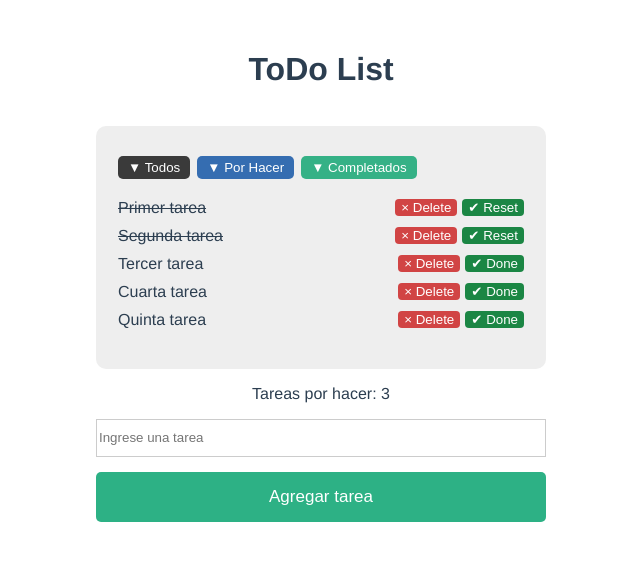
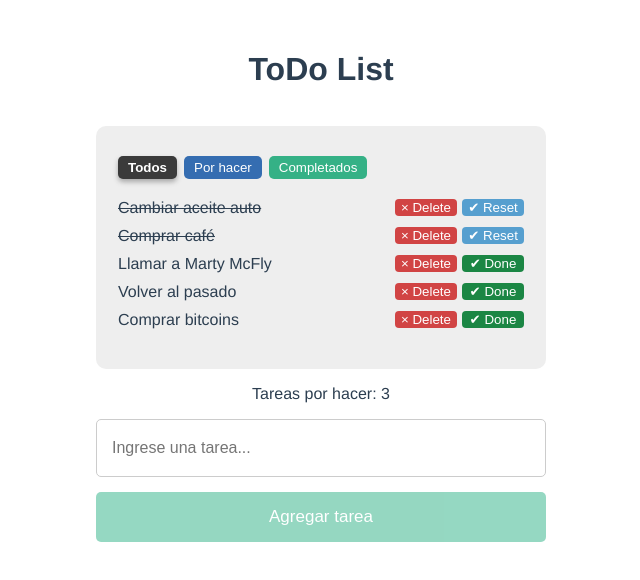
Before and after one commit to thelucho/vue-todo-app, a Vue app: page / in a window 1280 px wide. Shown: the top 580 px of the page, without its empty margins (319-959 px from the left). Built offline with nearby package versions, Linux system fonts and the light colour scheme.

Commit message:
Adjustments

```diff
--- a/src/components/CreateItem.vue
+++ b/src/components/CreateItem.vue
@@ -1,12 +1,10 @@
 <template>
   <div class="create-item">
-        <form @submit.prevent="addTodo()">
-            <input
-                v-model="value"
-                type="text"
-                placeholder="Ingrese una tarea"
-            />
-            <button type="button" class="btn-add-task" @click.prevent="addTodo()">Agregar tarea</button>
+    <form @submit.prevent="addItem()">
+      <input v-model="value" type="text" placeholder="Ingrese una tarea..." />
+      <button type="button" class="btn-add-task" @click.prevent="addItem()" :disabled="!isFormValid">
+        Agregar tarea
+      </button>
     </form>
   </div>
 </template>
@@ -24,15 +22,19 @@ export default {
       }
     }
   },
+  computed: {
+    isFormValid() {
+      return this.value !== ''
+    }
+  },
   methods: {
-        addTodo() {
+    addItem() {
       if (this.value.length > 0) {
         this.item.title = this.value
         this.$emit('create-task', this.item)
       }
       this.value = ''
       this.item = Object.assign({}, this.item)
-
     }
   }
 }
@@ -54,8 +56,10 @@ export default {
       box-sizing: border-box;
       width: 100%;
       border: 1px solid #ccc;
-            height: 38px;
-            border-radius: 0px;
+      height: 58px;
+      border-radius: 5px;
+      font-size: 16px;
+      padding: 7px 15px;
     }
 
     .btn-add-task {
@@ -73,6 +77,11 @@ export default {
       &:hover {
         background-color: rgb(31, 160, 117);
       }
+
+      &:disabled {
+        pointer-events: none;
+        opacity: 0.5;
+      }
     }
   }
 }
--- a/src/components/ToDo.vue
+++ b/src/components/ToDo.vue
@@ -15,18 +15,17 @@ export default {
   data() {
     return {
       tasksList: [
-        { title: 'Primer tarea', description: 'Lorem ipsum dolor sit amet', status: true },
-        { title: 'Segunda tarea', description: 'Lorem ipsum dolor sit', status: true },
-        { title: 'Tercer tarea', description: 'Lorem ipsum dolor sit amet', status: false },
-        { title: 'Cuarta tarea', description: 'Lorem sit amet', status: false },
-        { title: 'Quinta tarea', description: 'Ipsum dolor sit amet', status: false }
+        { title: 'Cambiar aceite auto', description: 'Lorem ipsum dolor sit amet', status: true },
+        { title: 'Comprar café', description: 'Lorem ipsum dolor sit', status: true },
+        { title: 'Llamar a Marty McFly', description: 'Lorem ipsum dolor sit amet', status: false },
+        { title: 'Volver al pasado', description: 'Lorem sit amet', status: false },
+        { title: 'Comprar bitcoins', description: 'Ipsum dolor sit amet', status: false }
       ]
     }
   }
 }
 </script>
 
-<!-- Add "scoped" attribute to limit CSS to this component only -->
 <style lang="scss">
 a {
   color: #42b983;
--- a/src/components/ToDoItem.vue
+++ b/src/components/ToDoItem.vue
@@ -1,8 +1,10 @@
 <template>
-    <li :class="{'completed': isCompleted}">
+  <li :class="{ completed: isCompleted }">
     <span>{{ this.item.title }}</span>
     <button @click="deleteItem(item)" class="btn-delete">&times; Delete</button>
-        <button @click="completeItem(item)" class="btn-complete">✔ {{ taskStatus }}</button>
+    <button @click="completeItem(item)" class="btn-complete" :class="taskStatus">
+      ✔ {{ taskStatus }}
+    </button>
   </li>
 </template>
 
@@ -19,7 +21,7 @@ export default {
       return this.item.status
     },
     taskStatus() {
-            return this.item.status ? 'Reset' : 'Done'
+      return this.item.status ? 'reset' : 'done'
     }
   },
   methods: {
@@ -70,13 +72,21 @@ export default {
 
     &.btn-complete {
       background-color: rgb(27, 134, 68);
+      text-transform: capitalize;
+      width: 62px;
 
       &:hover {
         background-color: rgb(16, 105, 50);
       }
+
+      &.reset {
+        background-color: rgb(86, 159, 207);
+
+        &:hover {
+          background-color: rgb(60, 130, 177);
         }
-
-
+      }
+    }
   }
 }
 </style>
--- a/src/components/ToDoList.vue
+++ b/src/components/ToDoList.vue
@@ -3,9 +3,14 @@
     <ul>
       <div v-if="isDataEmpty">No hay tareas por realizar, Great !!!</div>
       <div v-else class="filters">
-                <button @click="filterBy = 'all'">▼ Todos</button>
-                <button @click="filterBy = 'todo'">▼ Por Hacer</button>
-                <button @click="filterBy = 'completed'">▼ Completados</button>
+        <button
+          v-for="(btn, idx) in filterList"
+          :key="idx"
+          @click="filterBy = btn.key"
+          :class="[{ active: filterBy === btn.key }]"
+        >
+          {{ btn.name }}
+        </button>
       </div>
       <to-do-item
         v-for="(item, index) in filteredTasks"
@@ -37,7 +42,21 @@ export default {
   },
   data() {
     return {
-            filterBy: 'all'
+      filterBy: 'all',
+      filterList: [
+        {
+          key: 'all',
+          name: 'Todos'
+        },
+        {
+          key: 'todo',
+          name: 'Por hacer'
+        },
+        {
+          key: 'completed',
+          name: 'Completados'
+        },
+      ]
     }
   },
   computed: {
@@ -98,7 +117,6 @@ export default {
   .filters {
     button {
       border: none;
-            background-color: #356db1;
       color: white;
       padding: 4px 10px;
       margin-right: 7px;
@@ -110,8 +128,17 @@ export default {
         background-color: #3a3a3a;
       }
 
+      &:nth-child(2) {
+        background-color: #356db1;
+      }
+
       &:nth-child(3) {
         background-color: #35b186;
+      }
+
+      &.active {
+        box-shadow: 0px 3px 5px 0px #a9a9a9;
+        font-weight: 600;
       }
     }
   }
```
Lines whose indentation alone changed are shown as unchanged.
